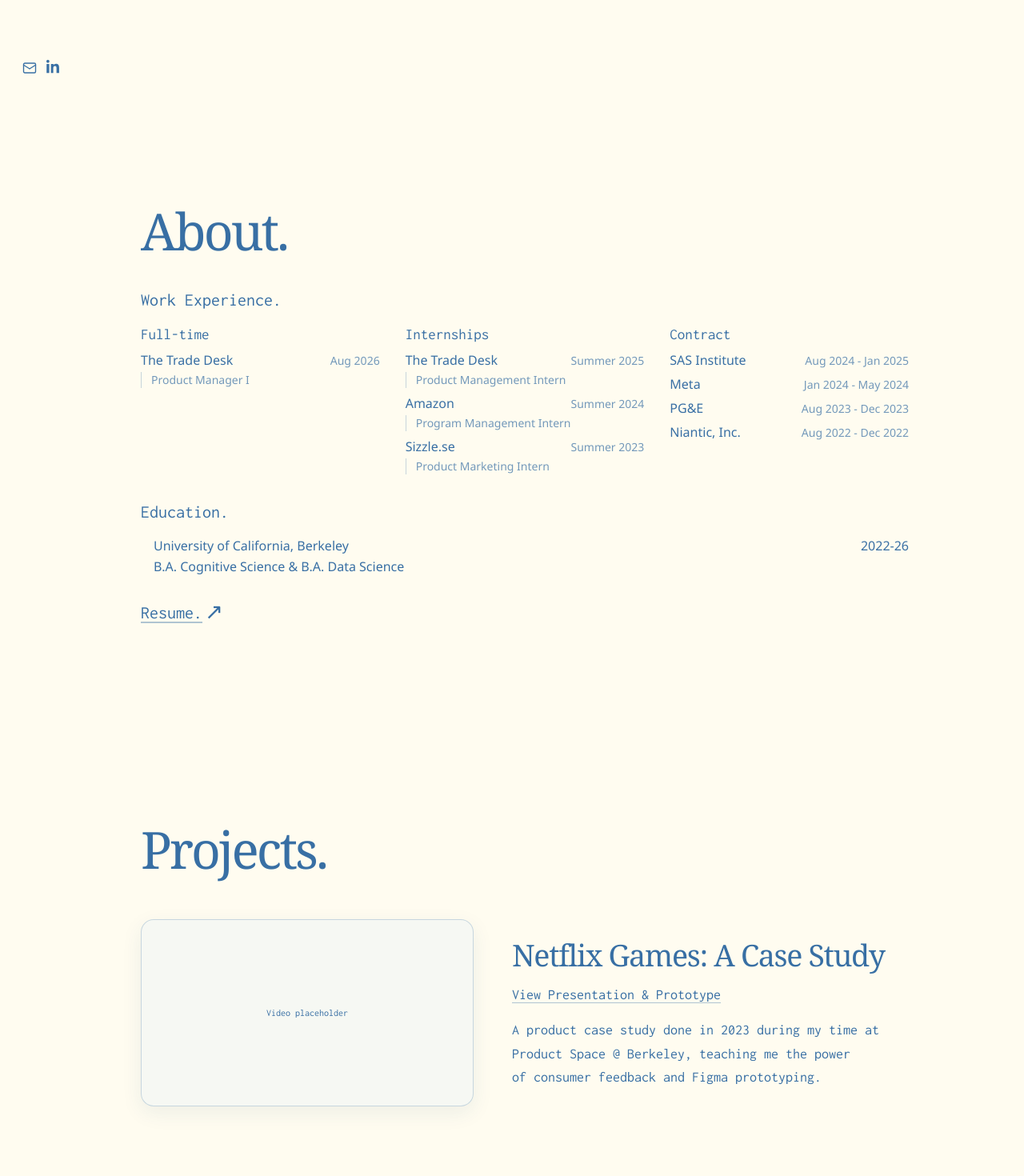
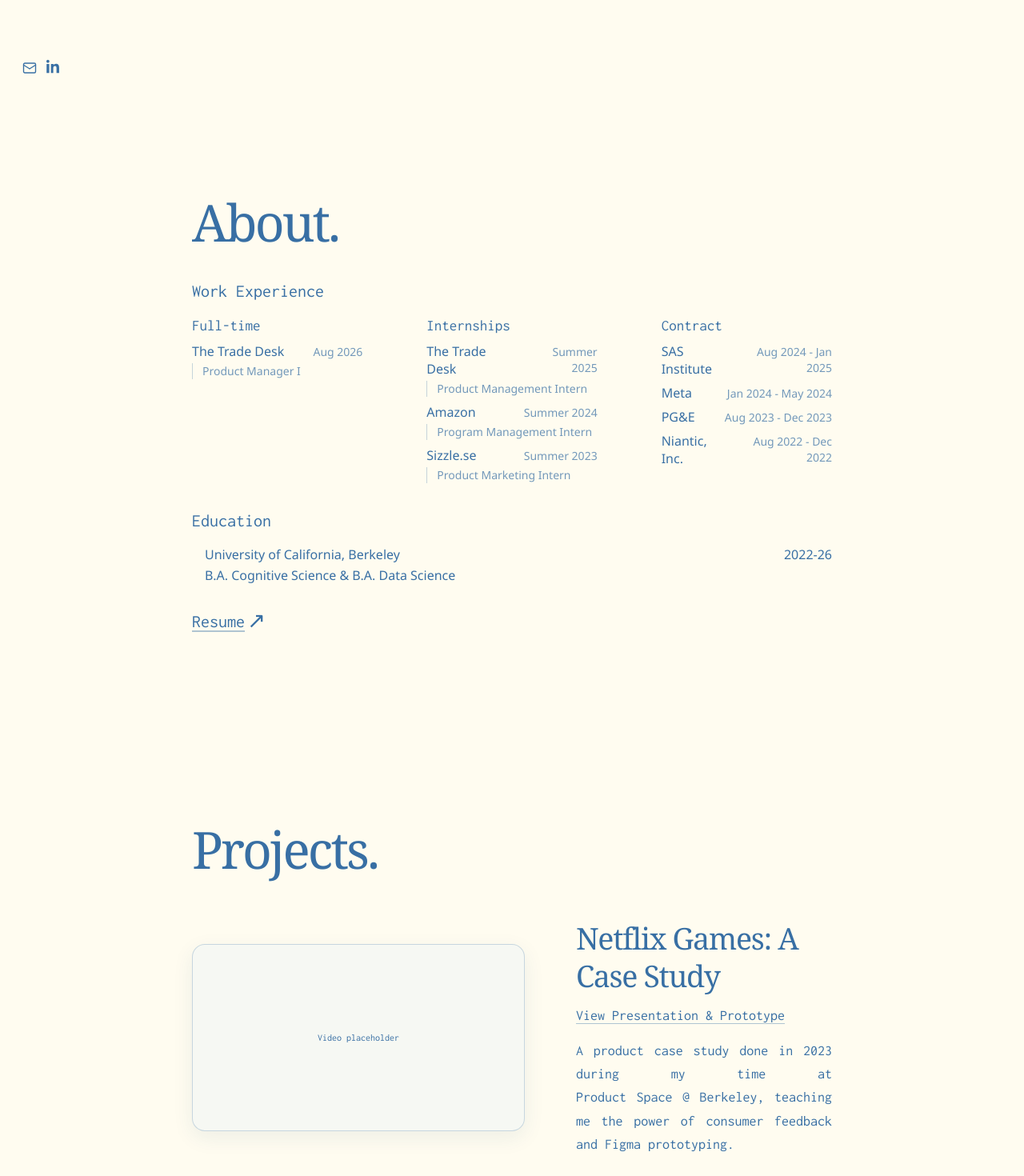
Before and after one commit to melaniehsiang/personal-website, a React (Vite) app: page / in a window 1280 px wide. Shown: the part 680-2150 px from the top of the page at 80% size. Built offline with nearby package versions, Linux system fonts and the light colour scheme.

Commit message:
Refine work experience columns and project margins

```diff
--- a/src/main.jsx
+++ b/src/main.jsx
@@ -13,11 +13,11 @@
 
 function ProjectCard({ project }) {
   return (
-    <article className="mt-14 flex max-w-5xl items-center gap-12 text-left">
+    <article className="mt-14 flex w-full items-center gap-16 text-left">
       <div className="grid aspect-video w-[26rem] shrink-0 max-w-full place-items-center rounded-2xl border border-skyAccent/25 bg-babyBlue/20 text-center font-sans text-xs text-muted-foreground shadow-[0_8px_26px_rgba(31,74,116,0.08)]">
         Video placeholder
       </div>
-      <div>
+      <div className="min-w-0 flex-1">
         <h3 className="font-serif text-[clamp(1.5rem,3vw,2.35rem)] leading-tight tracking-[-0.035em] text-foreground">
           {project.title}
         </h3>
@@ -29,10 +29,8 @@
         >
           View Presentation &amp; Prototype
         </a>
-        <p className="mt-4 max-w-xl font-sans text-lg leading-relaxed text-muted-foreground">
-          A product case study done in 2023 during my time at Product&nbsp;Space&nbsp;@&nbsp;Berkeley, teaching me the power
-          <br />
-          of consumer feedback and Figma prototyping.
+        <p className="mt-4 max-w-none text-justify font-sans text-lg leading-relaxed text-muted-foreground">
+          A product case study done in 2023 during my time at Product&nbsp;Space&nbsp;@&nbsp;Berkeley, teaching me the power of consumer feedback and Figma prototyping.
         </p>
       </div>
     </article>
@@ -123,7 +121,7 @@
           </div>
         </section>
 
-        <section id="about" data-page-title="About" className="ml-44 mr-20 flex min-h-screen items-center justify-start py-20">
+        <section id="about" data-page-title="About" className="ml-60 mr-60 flex min-h-screen items-center justify-start py-20">
           <div className="max-w-3xl text-left">
             <h2 className="font-serif text-[clamp(2.25rem,5vw,4.5rem)] leading-[0.95] tracking-[-0.045em] text-foreground">
               About.
@@ -131,10 +129,10 @@
             <div className="mt-10 space-y-8">
               <section>
                 <h3 className="font-sans text-foreground" style={{ fontSize: "22px", lineHeight: "30px" }}>
-                  Work Experience.
+                  Work Experience
                 </h3>
-                <div className="mt-4 grid w-[calc(100vw-20rem)] grid-cols-3 gap-8 font-sans text-muted-foreground" style={{ fontSize: "19px", lineHeight: "25px" }}>
-                  <div>
+                <div className="mt-4 grid w-[calc(100vw-30rem)] grid-cols-3 gap-20 font-sans text-muted-foreground" style={{ fontSize: "19px", lineHeight: "25px" }}>
+                  <div className="min-w-0">
                     <p>Full-time</p>
                     <div className="mt-2 space-y-2 font-['Noto_Sans']" style={{ fontSize: "16px", lineHeight: "22px" }}>
                       <div>
@@ -148,7 +146,7 @@
                       </div>
                     </div>
                   </div>
-                  <div>
+                  <div className="min-w-0">
                     <p>Internships</p>
                     <div className="mt-2 space-y-2 font-['Noto_Sans']" style={{ fontSize: "16px", lineHeight: "22px" }}>
                       <div>
@@ -180,7 +178,7 @@
                       </div>
                     </div>
                   </div>
-                  <div>
+                  <div className="min-w-0">
                     <p>Contract</p>
                     <div className="mt-2 space-y-2 font-['Noto_Sans']" style={{ fontSize: "16px", lineHeight: "22px" }}>
                       <div className="flex items-baseline justify-between gap-4">
@@ -205,9 +203,9 @@
               </section>
               <section>
                 <h3 className="font-sans text-foreground" style={{ fontSize: "22px", lineHeight: "30px" }}>
-                  Education.
+                  Education
                 </h3>
-                <div className="ml-4 mt-4 w-[calc(100vw-21rem)] font-['Noto_Sans'] leading-snug text-muted-foreground" style={{ fontSize: "16px", lineHeight: "22px" }}>
+                <div className="ml-4 mt-4 w-[calc(100vw-31rem)] font-['Noto_Sans'] leading-snug text-muted-foreground" style={{ fontSize: "16px", lineHeight: "22px" }}>
                   <div className="flex items-baseline justify-between gap-8">
                     <span>University of California, Berkeley</span>
                     <span className="text-right">2022-26</span>
@@ -223,7 +221,7 @@
                     rel="noreferrer"
                     className="transition hover:translate-x-1"
                   >
-                    <span className="underline decoration-skyAccent/40 underline-offset-4 hover:decoration-skyAccent">Resume.</span>
+                    <span className="underline decoration-skyAccent/40 underline-offset-4 hover:decoration-skyAccent">Resume</span>
                     <span className="ml-[0.15em] inline-block origin-left -translate-y-[0.0625rem] scale-125">↗</span>
                   </a>
                 </h3>
@@ -232,7 +230,7 @@
           </div>
         </section>
 
-        <section id="projects" data-page-title="Projects" className="ml-44 mr-20 min-h-screen py-28">
+        <section id="projects" data-page-title="Projects" className="ml-60 mr-60 min-h-screen py-28">
           <div className="max-w-3xl text-left">
             <h2 className="font-serif text-[clamp(2.25rem,5vw,4.5rem)] leading-[0.95] tracking-[-0.045em] text-foreground">
               Projects.
```
